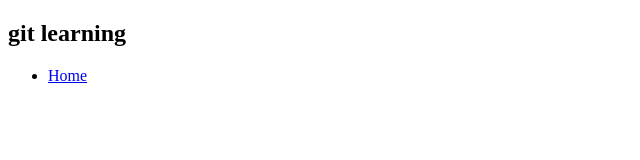
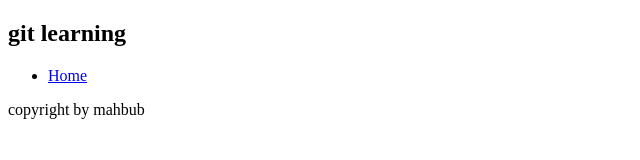
Before and after one commit to Mahbub-Milkun/markdownRepo, a plain HTML site: page index.html in a window 1280 px wide. Shown: the whole page, without its empty margins (0-640 px from the left). Drawn offline with Linux system fonts and the light colour scheme.

Commit message:
add footer menu
 -my copyright

```diff
--- a/index.html
+++ b/index.html
@@ -13,5 +13,9 @@
                 <li><a href="#"> Home</a></li>
             </ul>
         </nav>
+
+        <footer>
+            <p>copyright by mahbub</p>
+        </footer>
 </body>
 </html>
```
